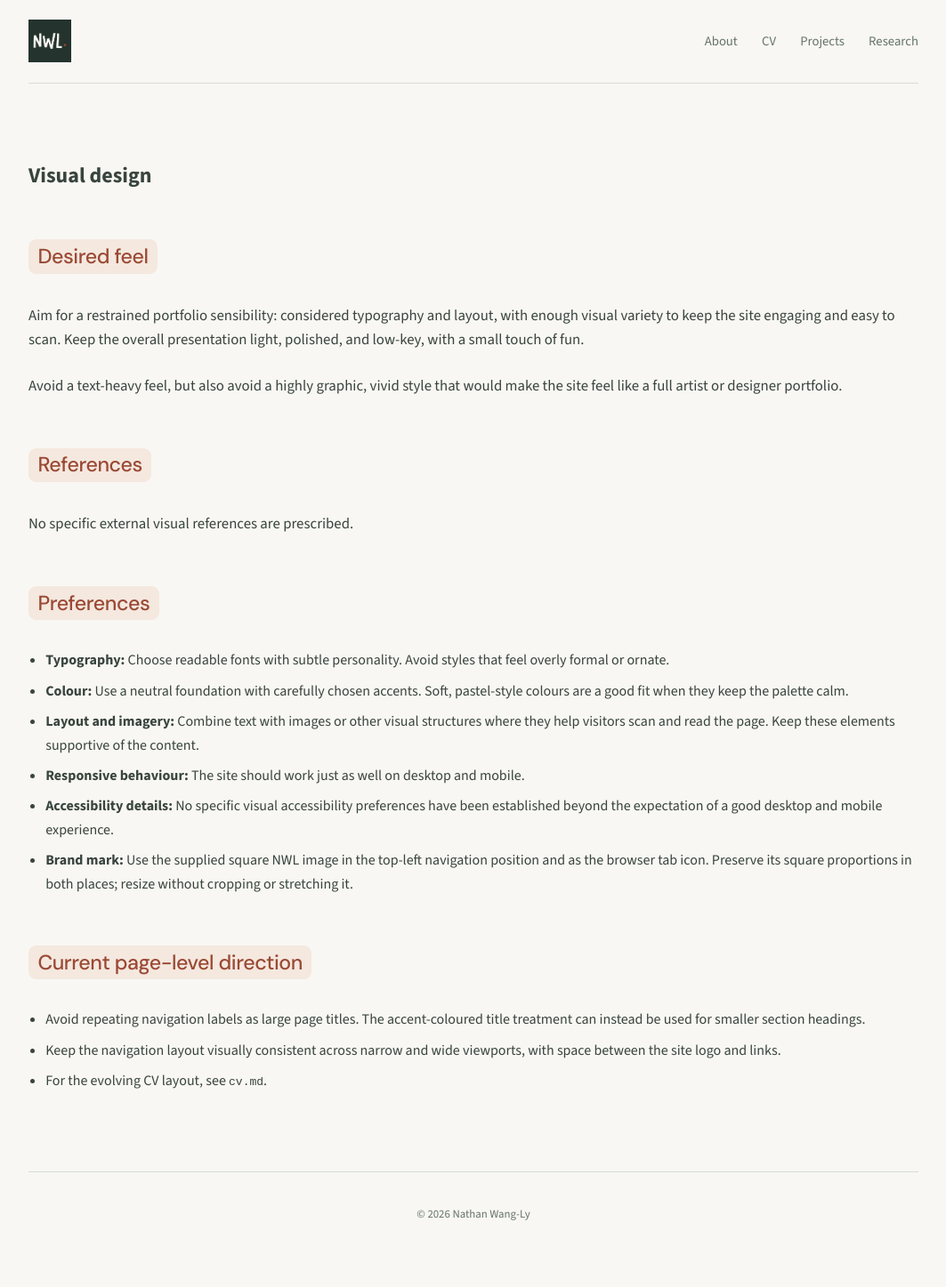
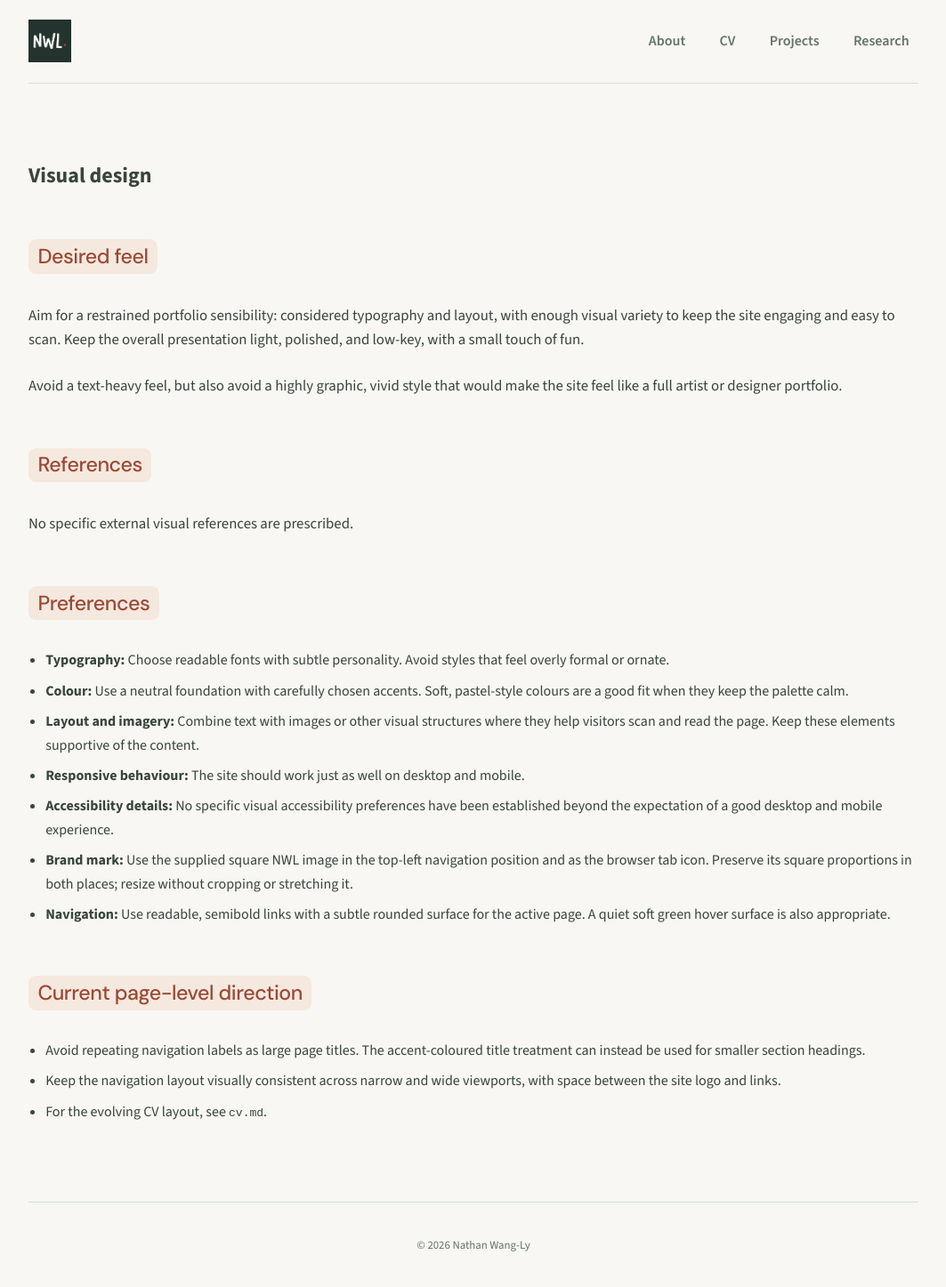
Before and after one commit to nathanwangly/nathanwangly.github.io, a Jekyll site: the page built from docs/website/visual-design.md, in a window 1280 px wide. Shown: the whole page at 89% size, without its empty margins (108-1171 px from the left). Built offline with Jekyll 4.4.1, drawn with Linux system fonts in a browser that asks for light colours; our own code applies the rules of GitHub Pages for plain Markdown files; before the commit the page ends 1412 px from its top, so only the background shows below that.

Commit message:
update nav bar design

```diff
--- a/assets/css/main.css
+++ b/assets/css/main.css
@@ -84,27 +84,27 @@
   display: flex;
   align-items: center;
   flex-wrap: wrap;
-  gap: 0.4rem 1.7rem;
+  gap: 0.4rem 1.1rem;
 }
 
 .nav-link {
   text-decoration: none;
   color: var(--color-muted);
-  font-size: 0.92rem;
-  font-weight: 500;
-  transition: color 0.2s ease;
+  font-size: 1rem;
+  font-weight: 600;
+  padding: 0.4rem 0.65rem;
+  border-radius: 999px;
+  transition: color 0.2s ease, background-color 0.2s ease;
 }
 
 .nav-link:hover {
   color: var(--color-ink);
+  background-color: var(--color-surface-soft);
 }
 
 .nav-link.active {
   color: var(--color-ink);
-  text-decoration: underline;
-  text-decoration-color: var(--color-accent);
-  text-decoration-thickness: 2px;
-  text-underline-offset: 0.45rem;
+  background-color: var(--color-surface-soft);
 }
 
 /* Profile Picture Logic */
@@ -366,7 +366,7 @@
     min-width: 0;
     flex-wrap: nowrap;
     justify-content: flex-start;
-    gap: 1rem;
+    gap: 0.5rem;
     overflow-x: auto;
     overflow-y: hidden;
     padding: 0.3rem 1rem 0.3rem 0.1rem;
@@ -382,8 +382,8 @@
   }
 
   .nav-link {
-    font-size: 0.9rem;
-    padding-block: 0.15rem;
+    font-size: 0.95rem;
+    padding: 0.35rem 0.55rem;
     flex: 0 0 auto;
   }
 
--- a/docs/website/visual-design.md
+++ b/docs/website/visual-design.md
@@ -18,6 +18,7 @@
 - **Responsive behaviour:** The site should work just as well on desktop and mobile.
 - **Accessibility details:** No specific visual accessibility preferences have been established beyond the expectation of a good desktop and mobile experience.
 - **Brand mark:** Use the supplied square NWL image in the top-left navigation position and as the browser tab icon. Preserve its square proportions in both places; resize without cropping or stretching it.
+- **Navigation:** Use readable, semibold links with a subtle rounded surface for the active page. A quiet soft green hover surface is also appropriate.
 
 ## Current page-level direction
 
```
